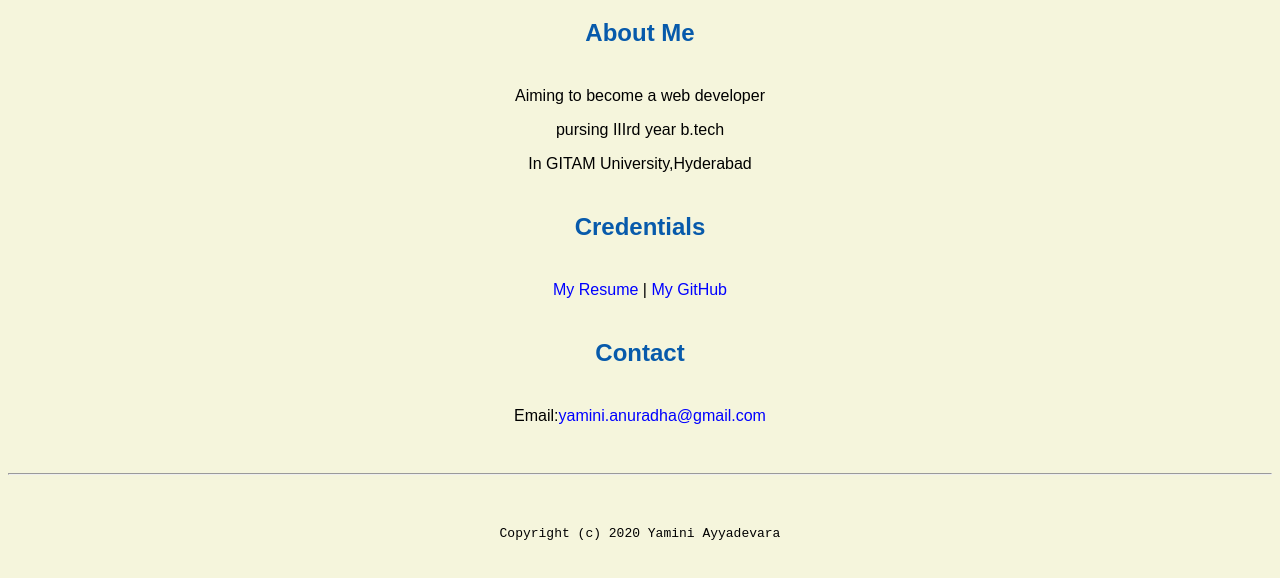
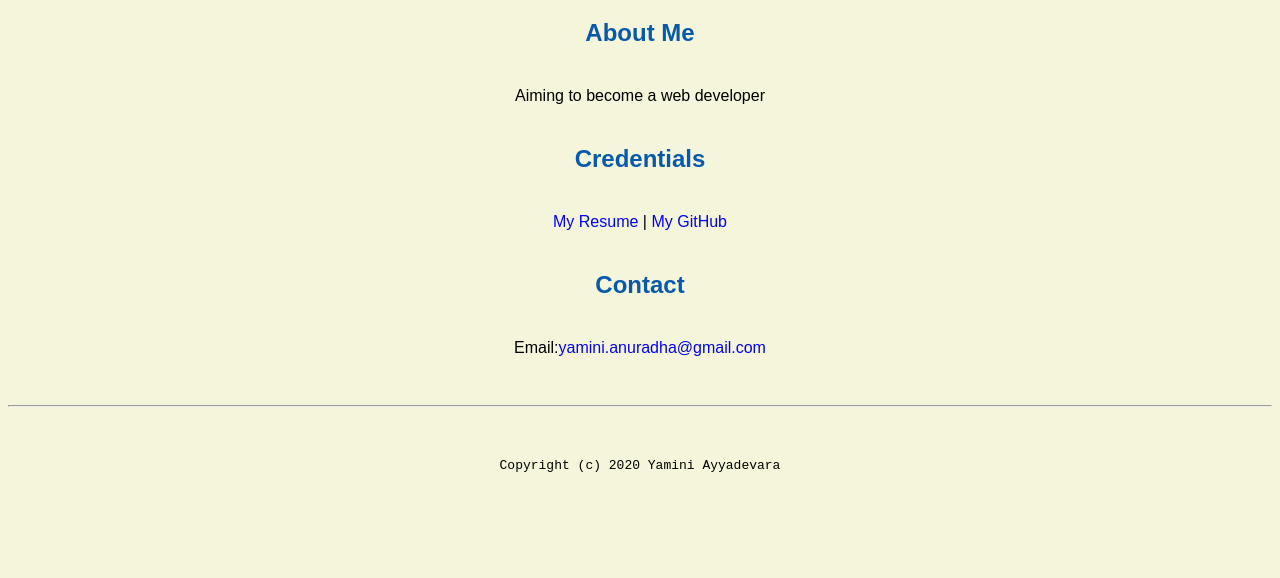
Before and after one commit to Yamini8129/Yamini8129.github.io, a plain HTML site: page index.html in a window 1280 px wide. Shown: the part 132-710 px from the top of the page. Drawn offline with Linux system fonts and the light colour scheme.

Commit message:
Update index.html

```diff
--- a/index.html
+++ b/index.html
@@ -19,8 +19,6 @@
     <h1>Yamini Anuradha Potral</h1>
     <h2>About Me</h2>
     <p>Aiming to become a web developer</p>
-    <p>pursing IIIrd year b.tech</p>
-    <p>In GITAM University,Hyderabad</p>
     <h2>Credentials</h2>
     <p><a href="resume.html">My Resume</a> | <a href="https://github.com/Yamini8129">My GitHub</a></p>
     <h2>Contact</h2>
```
